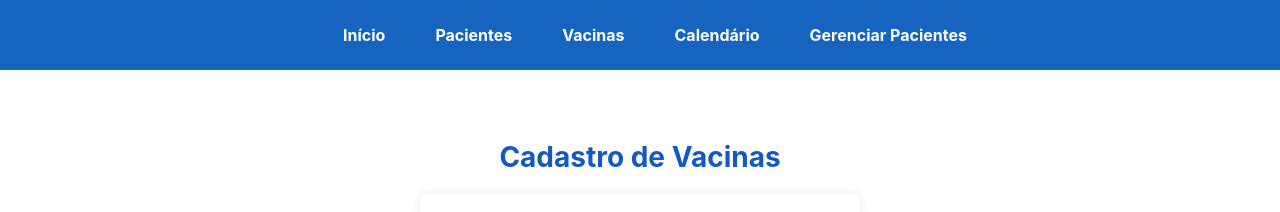
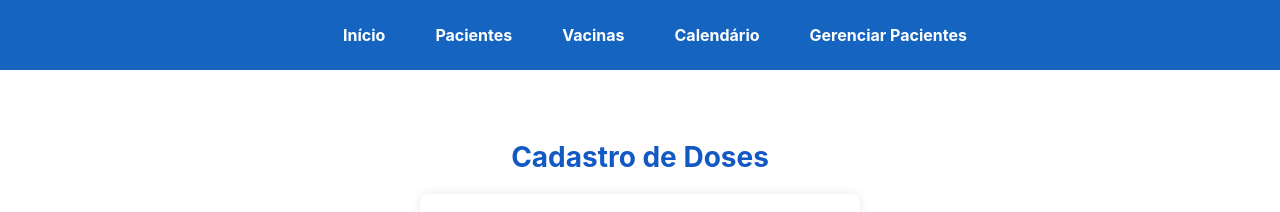
Before and after one commit to Arthurrfreire/imunizaja-vacinas, a React (Create React App) app: page /vacinas in a window 1280 px wide. Shown: the top 212 px of the page. Built offline with nearby package versions, Linux system fonts and the light colour scheme; no server answers.

Commit message:
alterações na pagina principal, formulários

```diff
--- a/src/pages/Vacinas.tsx
+++ b/src/pages/Vacinas.tsx
@@ -52,7 +52,7 @@
 
   return (
     <div className="container">
-      <h1 className="title">Cadastro de Vacinas</h1>
+      <h1 className="title">Cadastro de Doses</h1>
 
       <form className="form" onSubmit={handleSubmit}>
         {/* Nome (Paciente) */}
```
